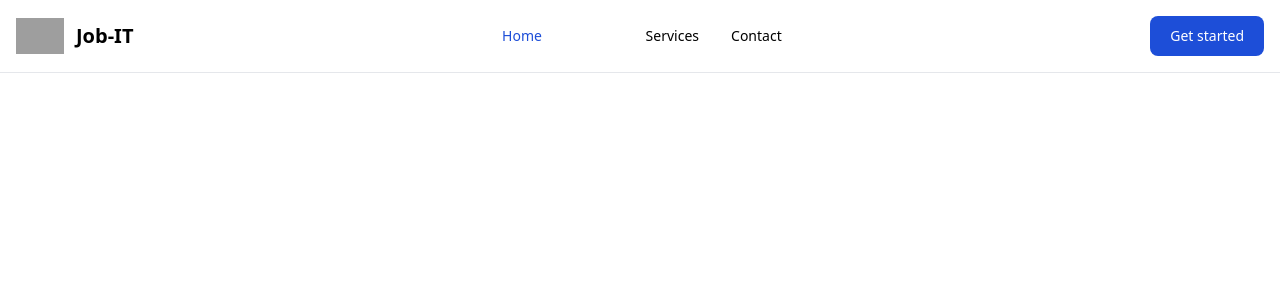
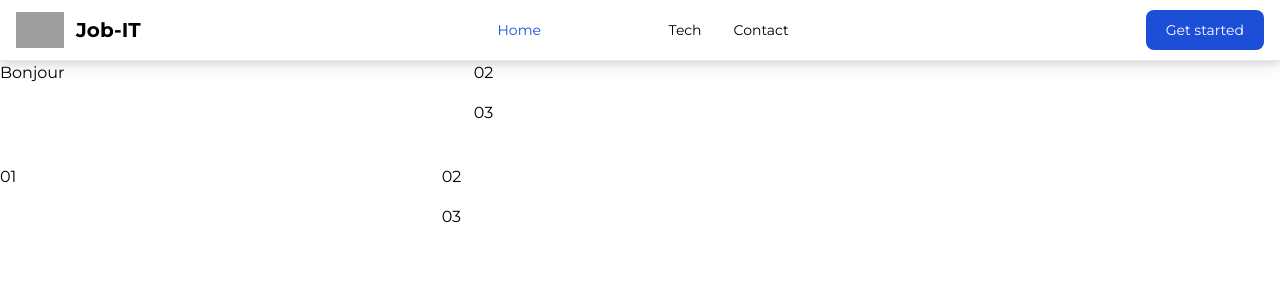
Before and after one commit to ITokianaR/react-tailwind, a React (Create React App) app: page /about in a window 1280 px wide. Shown: the top 300 px of the page. Built offline with nearby package versions, Linux system fonts and the light colour scheme; grey boxes are pictures that could not be loaded.

Commit message:
changing again

```diff
--- a/src/components/About.js
+++ b/src/components/About.js
@@ -1,7 +1,17 @@
 export default function About() {
     return(
-        <div>
-            <h1> About us </h1>
+        <>
+
+        <div class="grid grid-rows-3 grid-flow-col gap-4">
+            <div class="row-span-3 ...">Bonjour</div>
+            <div class="col-span-2 ...">02</div>
+            <div class="row-span-2 col-span-2 ...">03</div>
         </div>
+        <div class="grid grid-rows-3 grid-flow-col gap-4">
+            <div class="row-span-3 ...">01</div>
+            <div class="col-span-2 ...">02</div>
+            <div class="row-span-2 col-span-2 ...">03</div>
+        </div>
+        </>
     )
 }
--- a/src/components/Home.js
+++ b/src/components/Home.js
@@ -1,11 +1,23 @@
+import Navbar from "../layouts/Navbar"
+
 export default function Home() {
     return(
-        <div>
+        <>
+        <div class="grid grid-rows-3 grid-flow-col gap- font-link">
+            <div class="row-span-3 ...">01</div>
+            <div class="col-span-2 ...">02</div>
+            <div class="row-span-2 col-span-2 ...">03</div>
+        </div>
         <div class="grid grid-rows-3 grid-flow-col gap-4">
             <div class="row-span-3 ...">01</div>
             <div class="col-span-2 ...">02</div>
             <div class="row-span-2 col-span-2 ...">03</div>
         </div>
+        <div class="grid grid-rows-3 grid-flow-col gap-4">
+            <div class="row-span-3 ...">01</div>
+            <div class="col-span-2 ...">02</div>
+            <div class="row-span-2 col-span-2 ...">03</div>
         </div>
+        </>
     )
 }
--- a/src/index.scss
+++ b/src/index.scss
@@ -2,8 +2,10 @@
 @tailwind components;
 @tailwind utilities;
 
-.App {
-    body {
-        font-family: 'Montserrat', sans-serif;
-    }
+@font-face {
+    font-family: 'Montserrat', sans-serif;
 }
+
+body {
+    font-family: 'Montserrat';
+}
--- a/src/layouts/Navbar.js
+++ b/src/layouts/Navbar.js
@@ -2,38 +2,38 @@
 
 export default function Navbar() {
     return (
-        <nav class="bg-white px-2 sm:px-4 py-2.5 fixed w-full z-20 top-0 left-0 border-b border-gray-200 dark:border-gray-600">
-            <div class="container flex flex-wrap items-center justify-between mx-auto">
-                <Link to="/" class="flex items-center">
-                <img src="https://cdn-icons-png.flaticon.com/512/6956/6956765.png" class="h-6 mr-3 sm:h-9" alt="Flowbite Logo"/>
-                <span class="self-center text-xl font-semibold whitespace-nowrap dark:text-black">Job-IT</span>
+        <nav className="bg-white px-2 sm:px-4 py-1 w-full z-20 sticky top-0 left-0 border-b drop-shadow-lg">
+            <div className="container flex flex-wrap items-center justify-between mx-auto">
+                <Link to="/" className="flex items-center">
+                <img src="https://cdn-icons-png.flaticon.com/512/6956/6956765.png" className="h-6 mr-3 sm:h-9" alt="Flowbite Logo"/>
+                <span className="self-center text-xl font-semibold whitespace-nowrap dark:text-black">Job-IT</span>
                 </Link>
-                <div class="flex md:order-2">
-                <button type="button" class="text-white bg-blue-700 hover:bg-blue-800 focus:ring-4 focus:outline-none focus:ring-blue-300 font-medium rounded-lg text-sm px-5 py-2.5 text-center mr-3 md:mr-0 dark:bg-blue-600 dark:hover:bg-blue-700 dark:focus:ring-blue-800">Get started</button>
-                <button data-collapse-toggle="navbar-sticky" type="button" class="inline-flex items-center p-2 text-sm text-gray-500 rounded-lg md:hidden hover:bg-gray-100 focus:outline-none focus:ring-2 focus:ring-gray-200 dark:text-gray-400 dark:hover:bg-gray-700 dark:focus:ring-gray-600" aria-controls="navbar-sticky" aria-expanded="false">
-                <span class="sr-only">Open main menu</span>
-                <svg class="w-6 h-6" aria-hidden="true" fill="currentColor" viewBox="0 0 20 20" xmlns="http://www.w3.org/2000/svg"><path fill-rule="evenodd" d="M3 5a1 1 0 011-1h12a1 1 0 110 2H4a1 1 0 01-1-1zM3 10a1 1 0 011-1h12a1 1 0 110 2H4a1 1 0 01-1-1zM3 15a1 1 0 011-1h12a1 1 0 110 2H4a1 1 0 01-1-1z" clip-rule="evenodd"></path></svg>
+                <div className="flex md:order-2">
+                <button type="button" className="text-white bg-blue-700 hover:bg-blue-800 focus:ring-4 focus:outline-none focus:ring-blue-300 font-medium rounded-lg text-sm px-5 py-2.5 text-center mr-3 md:mr-0 dark:bg-blue-600 dark:hover:bg-blue-700 dark:focus:ring-blue-800">Get started</button>
+                <button data-collapse-toggle="navbar-sticky" type="button" className="inline-flex items-center p-2 text-sm text-gray-500 rounded-lg md:hidden hover:bg-gray-100 focus:outline-none focus:ring-2 focus:ring-gray-200 dark:text-gray-400 dark:hover:bg-gray-700 dark:focus:ring-gray-600" aria-controls="navbar-sticky" aria-expanded="false">
+                <span className="sr-only">Open main menu</span>
+                <svg className="w-6 h-6" aria-hidden="true" fill="currentColor" viewBox="0 0 20 20" xmlns="http://www.w3.org/2000/svg"><path fill-rule="evenodd" d="M3 5a1 1 0 011-1h12a1 1 0 110 2H4a1 1 0 01-1-1zM3 10a1 1 0 011-1h12a1 1 0 110 2H4a1 1 0 01-1-1zM3 15a1 1 0 011-1h12a1 1 0 110 2H4a1 1 0 01-1-1z" clip-rule="evenodd"></path></svg>
                 </button>
             </div>
 
-            <div class="items-center justify-between hidden w-full md:flex md:w-auto md:order-1">
-                <ul class="flex flex-col p-4 mt-4 border border-gray-100 rounded-lg bg-gray-50 md:flex-row md:space-x-8 md:mt-0 md:text-sm md:font-medium md:border-0 md:bg-white dark:border-gray-700">
+            <div className="items-center justify-between hidden w-full md:flex md:w-auto md:order-1">
+                <ul className="flex flex-col p-4 mt-4 border border-gray-100 rounded-lg bg-gray-50 md:flex-row md:space-x-8 md:mt-0 md:text-sm md:font-medium md:border-0 md:bg-white dark:border-gray-700">
                 <li>
-                    <Link to="/home" class="block py-2 pl-3 pr-4 text-white bg-blue-700 rounded md:bg-transparent md:text-blue-700 md:p-0 dark:text-white" aria-current="page">Home</Link>
+                    <Link to="/home" className="block py-2 pl-3 pr-4 text-white bg-blue-700 rounded md:bg-transparent md:text-blue-700 md:p-0 dark:text-white" aria-current="page">Home</Link>
                 </li>
                 <li>
-                    <Link to="/about" class="block py-2 pl-3 pr-4 text-white rounded hover:bg-gray-100 md:hover:bg-transparent md:hover:text-blue-700 md:p-0 md:dark:hover:text-black dark:text-gray-400 dark:hover:bg-gray-700 dark:hover:text-black md:dark:hover:bg-transparent dark:border-gray-700">About</Link>
+                    <Link to="/#" className="block py-2 pl-3 pr-4 text-white rounded hover:bg-gray-100 md:hover:bg-transparent md:hover:text-blue-700 md:p-0 md:dark:hover:text-black dark:text-gray-400 dark:hover:bg-gray-700 dark:hover:text-black md:dark:hover:bg-transparent dark:border-gray-700">Students</Link>
                 </li>
                 <li>
-                    <a href="#" class="block py-2 pl-3 pr-4 text-black rounded hover:bg-gray-100 md:hover:bg-transparent md:hover:text-blue-700 md:p-0 md:dark:hover:text-black dark:text-gray-400 dark:hover:bg-gray-700 dark:hover:text-black md:dark:hover:bg-transparent dark:border-gray-700">Services</a>
+                    <a href="#" className="block py-2 pl-3 pr-4 text-black rounded hover:bg-gray-100 md:hover:bg-transparent md:hover:text-blue-700 md:p-0 md:dark:hover:text-black dark:text-gray-400 dark:hover:bg-gray-700 dark:hover:text-black md:dark:hover:bg-transparent dark:border-gray-700">Tech</a>
                 </li>
                 <li>
-                    <a href="#" class="block py-2 pl-3 pr-4 text-black rounded hover:bg-gray-100 md:hover:bg-transparent md:hover:text-blue-700 md:p-0 md:dark:hover:text-black dark:text-gray-400 dark:hover:bg-gray-700 dark:hover:text-white md:dark:hover:bg-transparent dark:border-gray-700">Contact</a>
+                    <a href="/about" className="block py-2 pl-3 pr-4 text-black rounded hover:bg-gray-100 md:hover:bg-transparent md:hover:text-blue-700 md:p-0 md:dark:hover:text-black dark:text-gray-400 dark:hover:bg-gray-700 dark:hover:text-white md:dark:hover:bg-transparent dark:border-gray-700">Contact</a>
                 </li>
                 </ul>
-  </div>
-  </div>
-</nav>
+        </div>
+    </div>
+    </nav>
 
     )
 }
```
Also changed, not shown: src/App.js (line endings or trailing spaces).
